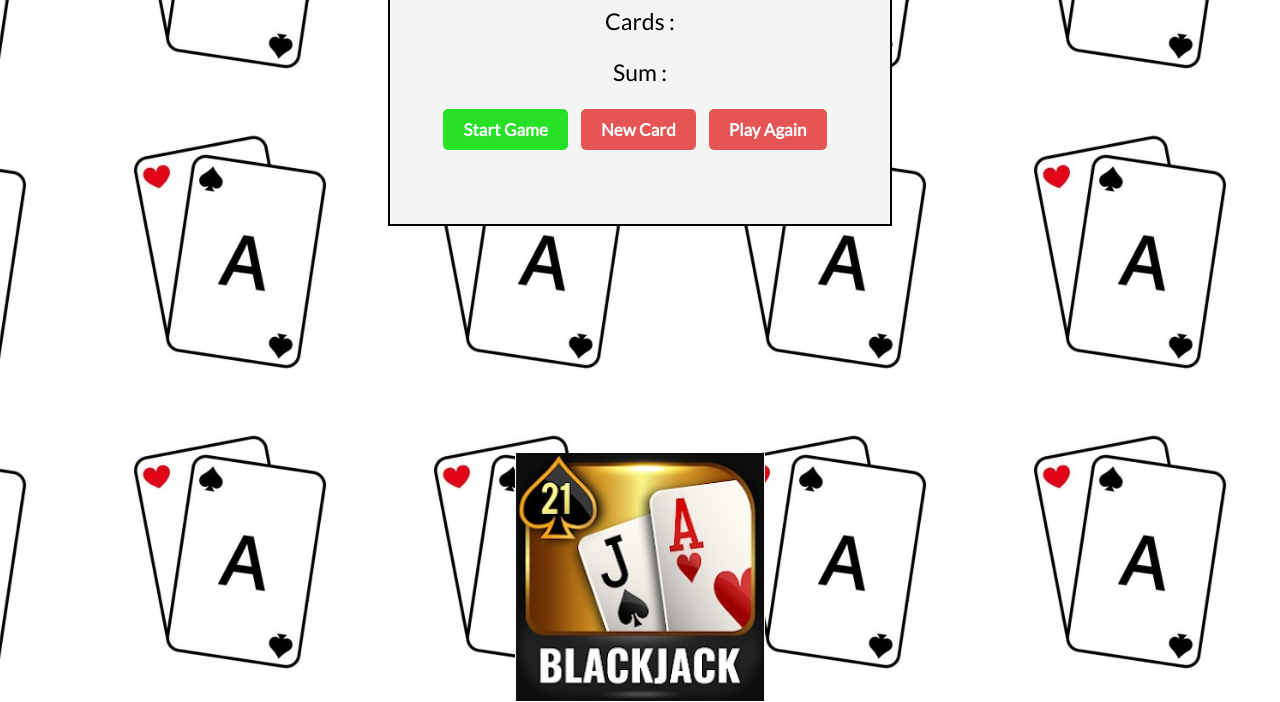
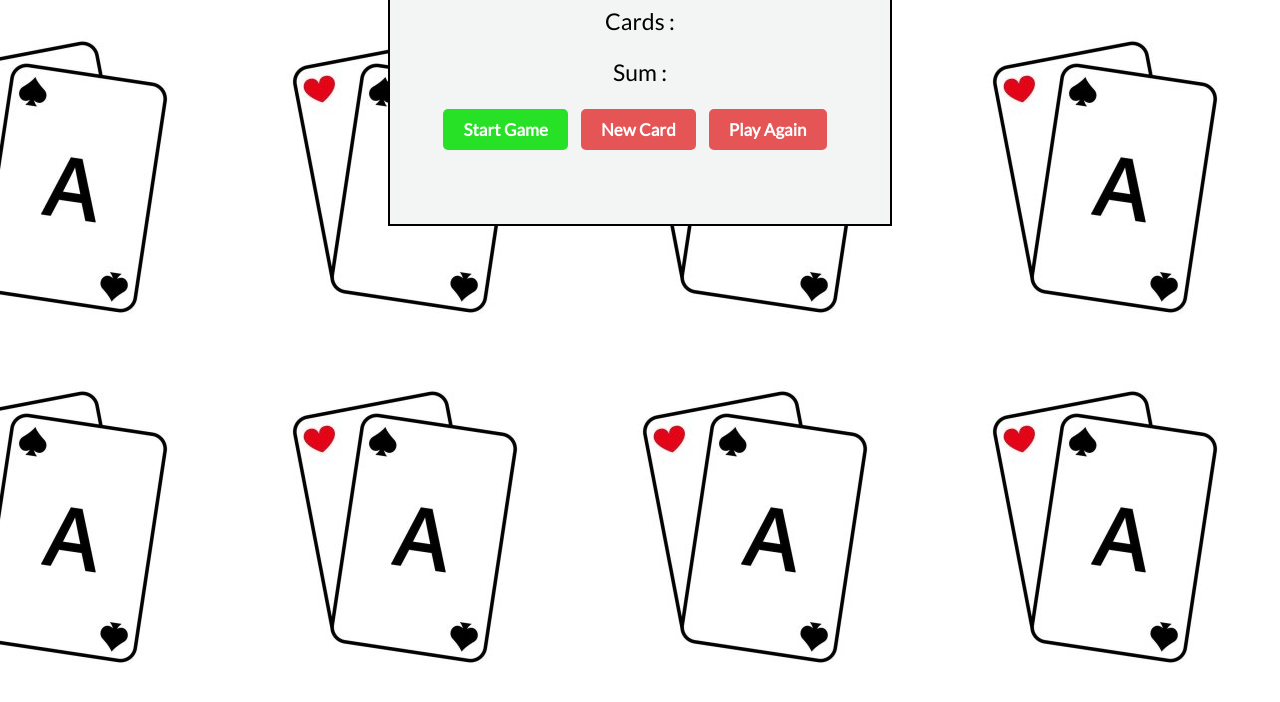
Before and after one commit to Bunny2906/Web-Development, a plain HTML site: page Black Jack Game/index.html in a window 1280 px wide. Shown: the part 98-800 px from the top of the page. Drawn offline with Linux system fonts and the light colour scheme.

Commit message:
Update style.css

```diff
--- a/Black Jack Game/style.css
+++ b/Black Jack Game/style.css
@@ -4,10 +4,9 @@ body
     margin: 0px;
     background-color: rgb(243, 244, 244);
     font-family: 'Lato',sans-serif;
-    background-image: url(blackjack21.jpg),url(blackjack1.jpg);
-    background-position: center bottom,right bottom;
-    background-repeat: no-repeat,repeat;
-    background-size: 250px,300px;
+    background-image: url(blackjack1.jpg);
+    background-position: right bottom;
+    background-repeat: repeat;
 }
 .game{
     height: 300px;
```
